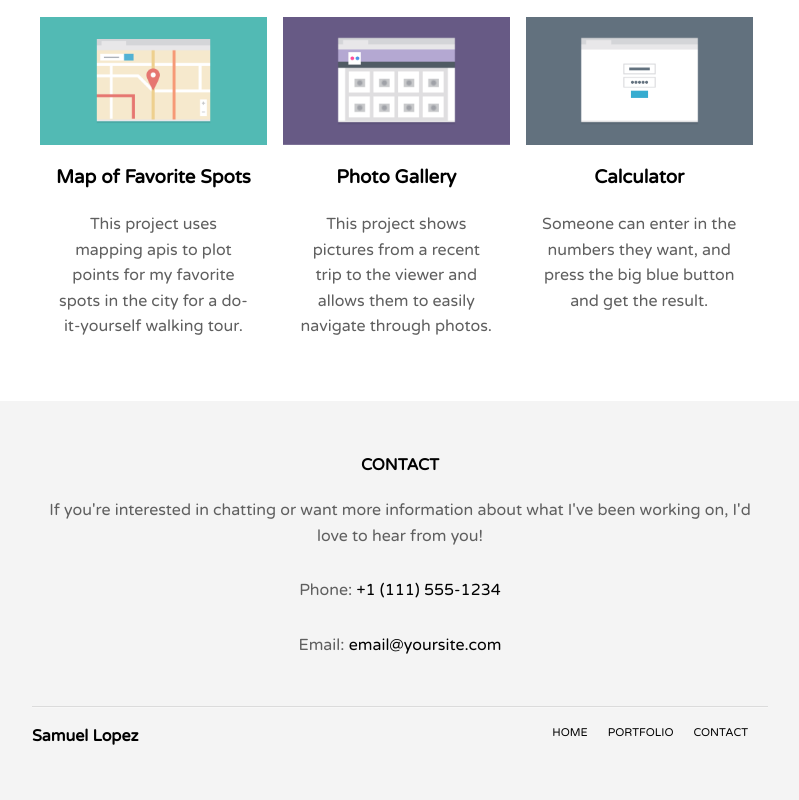
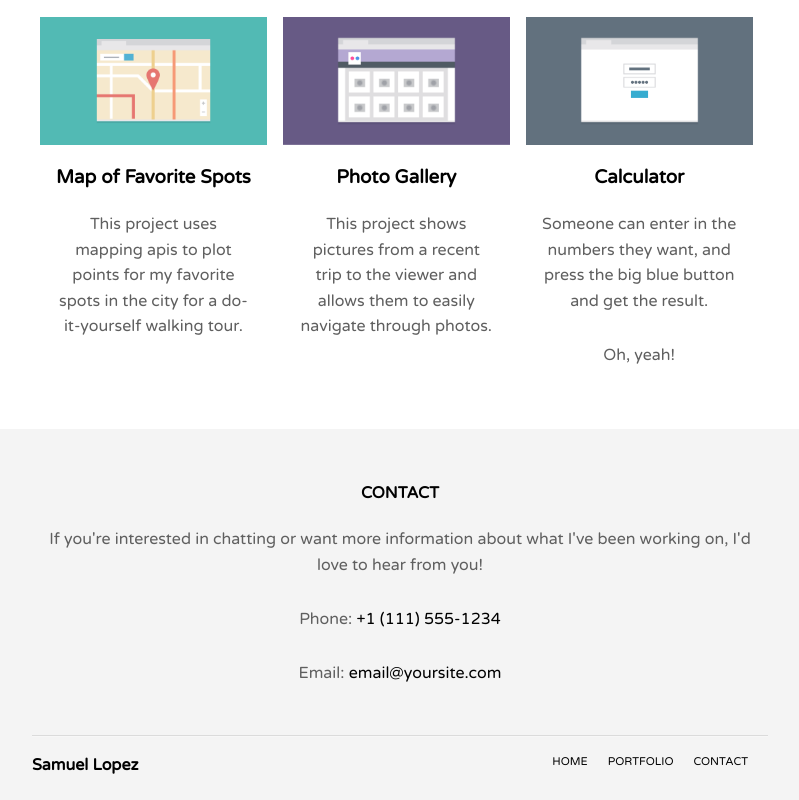
Before and after one commit to lopezamuel/Responsive-Layout, a plain HTML site: page index.html in a window 1280 px wide. Shown: the part 796-1596 px from the top of the page, without its empty margins (240-1039 px from the left). Before the commit the page ends 1567 px from the top, so only its background shows below. Drawn offline with Linux system fonts and the light colour scheme.

Commit message:
Added paragraph.

```diff
--- a/index.html
+++ b/index.html
@@ -81,6 +81,7 @@
                 <img alt="Calculator Project" src="img/portfolio-4.png">
                 <h3>Calculator</h3>
                 <p>Someone can enter in the numbers they want, and press the big blue button and get the result.</p>
+                <p>Oh, yeah!</p>
             </article>
             <!--/.calculator-->
         </div>
```
